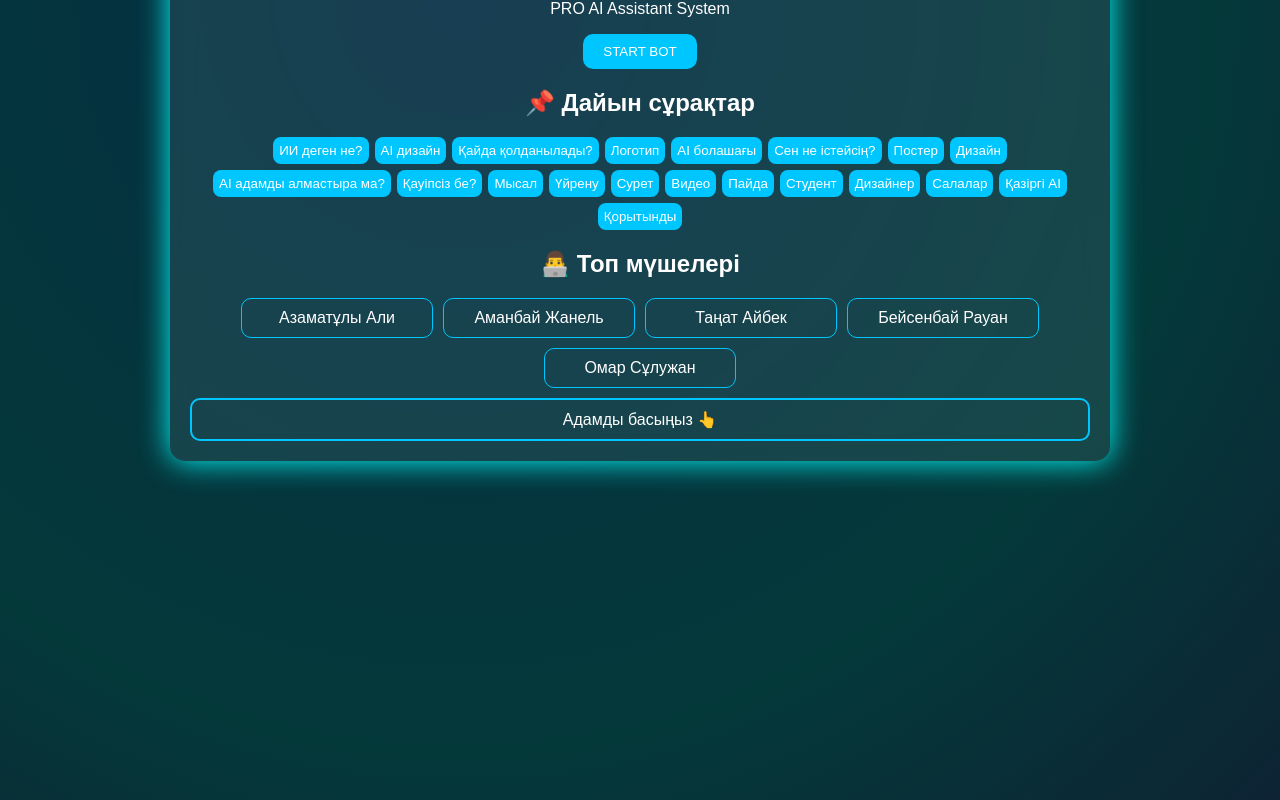
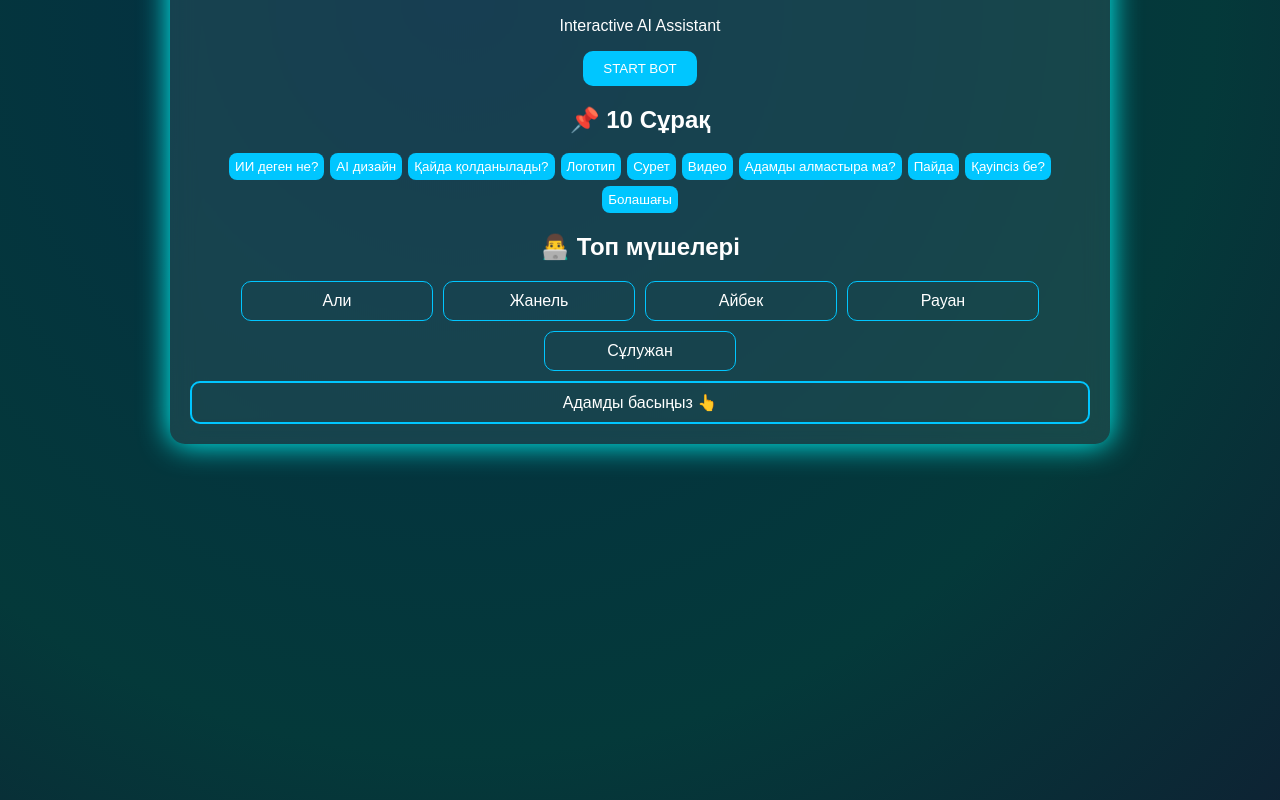
Before and after one commit to bon394370-bot/Add-file, a plain HTML site: page index.html in a window 1280 px wide. Shown: the part 220-1020 px from the top of the page. Drawn offline with Linux system fonts and the light colour scheme.

Commit message:
Update index.html

```diff
--- a/index.html
+++ b/index.html
@@ -14,7 +14,7 @@
 <div class="container">
 
 <h1>🤖 ИИ арқылы визуалды дизайн әлемі</h1>
-<p>PRO AI Assistant System</p>
+<p>Interactive AI Assistant</p>
 
 <button class="start" onclick="startBot()">START BOT</button>
 
@@ -23,13 +23,13 @@
 <div id="chatLog"></div>
 
 <div class="inputBox">
-<input id="userInput" placeholder="Сұрақ жаз..." />
+<input id="userInput" placeholder="Сұрақ жазыңыз..." />
 <button onclick="sendMsg()">➤</button>
 </div>
 
 </div>
 
-<h2>📌 Дайын сұрақтар</h2>
+<h2>📌 10 Сұрақ</h2>
 
 <div class="questions">
 
@@ -37,25 +37,13 @@
 <button onclick="ask('q2')">AI дизайн</button>
 <button onclick="ask('q3')">Қайда қолданылады?</button>
 <button onclick="ask('q4')">Логотип</button>
-<button onclick="ask('q5')">AI болашағы</button>
+<button onclick="ask('q5')">Сурет</button>
 
-<button onclick="ask('q6')">Сен не істейсің?</button>
-<button onclick="ask('q7')">Постер</button>
-<button onclick="ask('q8')">Дизайн</button>
-<button onclick="ask('q9')">AI адамды алмастыра ма?</button>
-<button onclick="ask('q10')">Қауіпсіз бе?</button>
-
-<button onclick="ask('q11')">Мысал</button>
-<button onclick="ask('q12')">Үйрену</button>
-<button onclick="ask('q13')">Сурет</button>
-<button onclick="ask('q14')">Видео</button>
-<button onclick="ask('q15')">Пайда</button>
-
-<button onclick="ask('q16')">Студент</button>
-<button onclick="ask('q17')">Дизайнер</button>
-<button onclick="ask('q18')">Салалар</button>
-<button onclick="ask('q19')">Қазіргі AI</button>
-<button onclick="ask('q20')">Қорытынды</button>
+<button onclick="ask('q6')">Видео</button>
+<button onclick="ask('q7')">Адамды алмастыра ма?</button>
+<button onclick="ask('q8')">Пайда</button>
+<button onclick="ask('q9')">Қауіпсіз бе?</button>
+<button onclick="ask('q10')">Болашағы</button>
 
 </div>
 
@@ -63,11 +51,11 @@
 
 <div class="team">
 
-<div class="card" onclick="info('a1')">Азаматұлы Али</div>
-<div class="card" onclick="info('a2')">Аманбай Жанель</div>
-<div class="card" onclick="info('a3')">Таңат Айбек</div>
-<div class="card" onclick="info('a4')">Бейсенбай Рауан</div>
-<div class="card" onclick="info('a5')">Омар Сұлужан</div>
+<div class="card" onclick="showRole('a1')">Али</div>
+<div class="card" onclick="showRole('a2')">Жанель</div>
+<div class="card" onclick="showRole('a3')">Айбек</div>
+<div class="card" onclick="showRole('a4')">Рауан</div>
+<div class="card" onclick="showRole('a5')">Сұлужан</div>
 
 </div>
 
@@ -78,6 +66,5 @@
 <audio id="clickSound" src="https://www.soundjay.com/buttons/sounds/button-16.mp3"></audio>
 
 <script src="script.js"></script>
-
 </body>
 </html>
```
